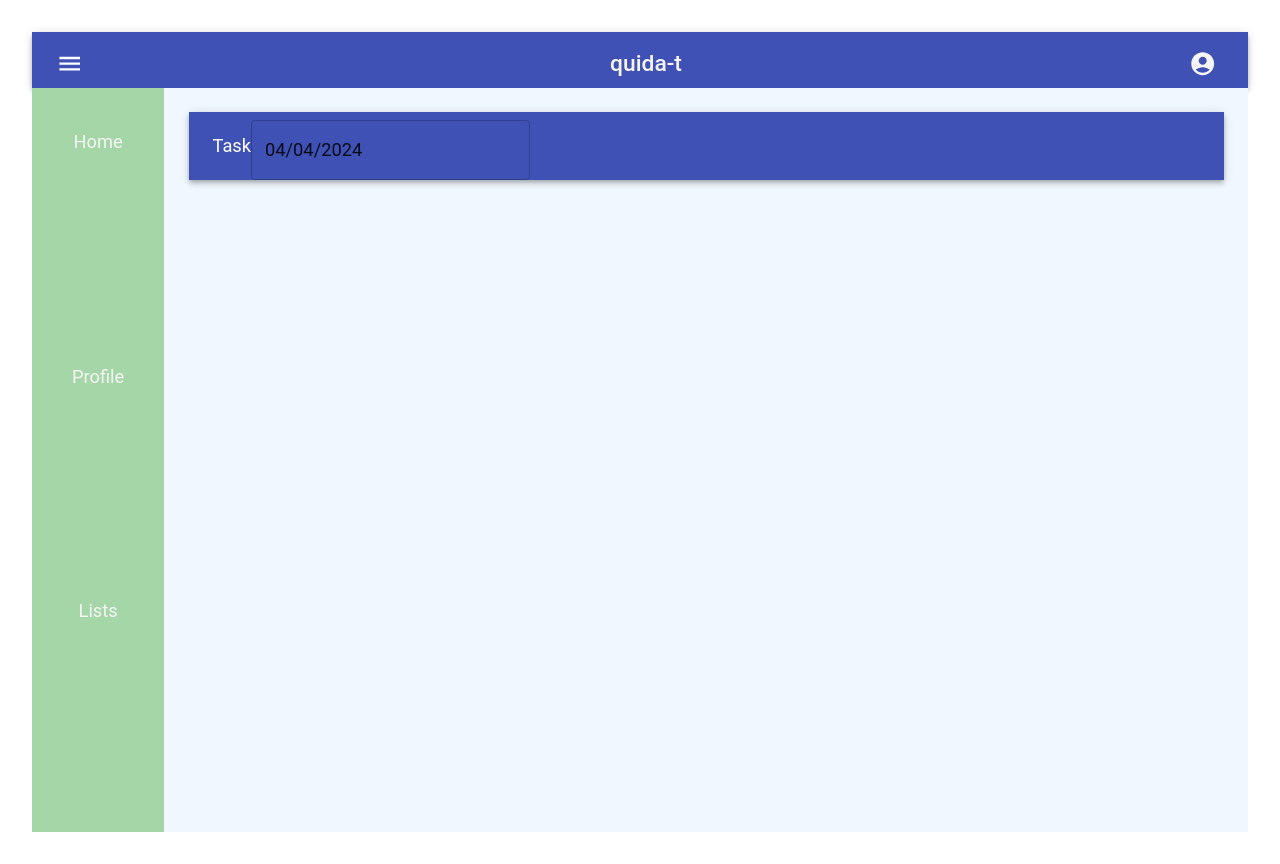
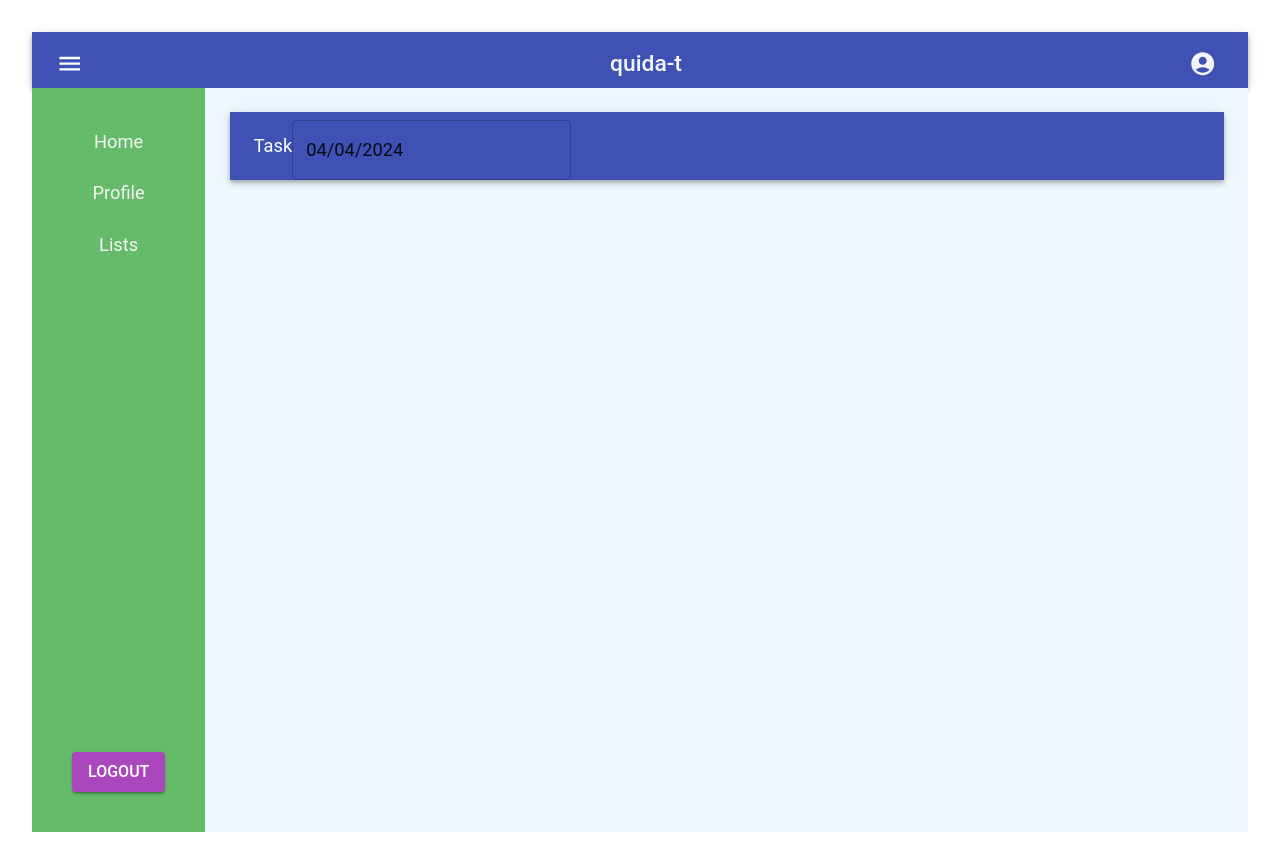
Before and after one commit to franArteaga8/quida-t, a React (Vite) app in the folder root/: page / in a window 1280 px wide. Built offline with nearby package versions, Linux system fonts and the light colour scheme; sample sign-in values are in the browser's storage; the HTML template or start-up script is replaced by a standard one.

Commit message:
Logout: in sidebar

```diff
--- a/root/src/components/Sidebar/Sidebar.jsx
+++ b/root/src/components/Sidebar/Sidebar.jsx
@@ -1,8 +1,9 @@
-import { Box, CssBaseline} from "@mui/material"
-import { green } from "@mui/material/colors";
+import { Box, Button, CssBaseline} from "@mui/material"
+import { green, purple } from "@mui/material/colors";
 import { Link } from "react-router-dom";
 
 const Sidebar = () => {
+
 
 
   return (
@@ -10,21 +11,26 @@ const Sidebar = () => {
       <CssBaseline />
 
 
-        <Box sx={{  background: green[200], display: 'flex', flexDirection: 'column', gap: 5, padding: 5, height: '100%'}}>
+        <Box sx={{  background: green[400], display: 'flex', flexDirection: 'column', gap: 3, padding: 5, height: '100%'}}>
 
-          <Link to={'/'} style={{ flexGrow: '1' , textDecoration: 'none', color: 'whitesmoke'}}>
+          <Link to={'/'} style={{ textDecoration: 'none', color: 'whitesmoke'}}>
             Home
           </Link>
 
-          <Link to={'/profile'} style={{ flexGrow: '1' , textDecoration: 'none', color: 'whitesmoke'}}>
+          <Link to={'/profile'} style={{ textDecoration: 'none', color: 'whitesmoke'}}>
             Profile
           </Link>
 
-          <Link to={'/lists'} style={{ flexGrow: '1' , textDecoration: 'none', color: 'whitesmoke'}}>
+          <Link to={'/lists'} style={{ textDecoration: 'none', color: 'whitesmoke'}}>
             Lists
           </Link>
 
-
+          <Button variant="contained" sx={{ background: purple[400] , marginTop: 'auto' }} onClick={() => {
+            localStorage.removeItem('token')
+            location.reload()
+        }} >
+            Logout
+          </Button>
 
         </Box>
 
--- a/root/src/pages/Login/Login.jsx
+++ b/root/src/pages/Login/Login.jsx
@@ -31,6 +31,8 @@ const Login = () => {
 
     }
   };
+
+
 
   return (
     <>
```
